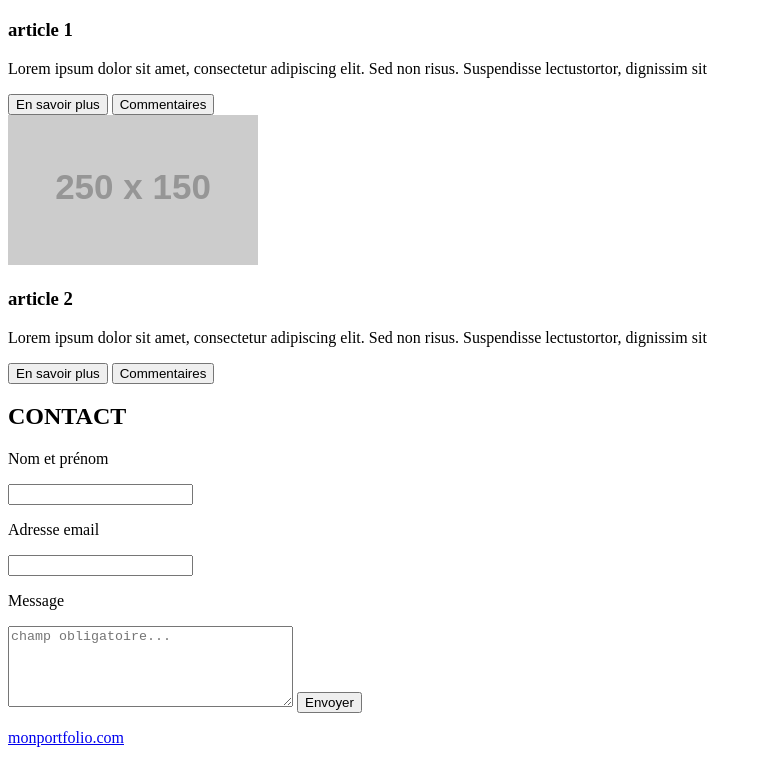
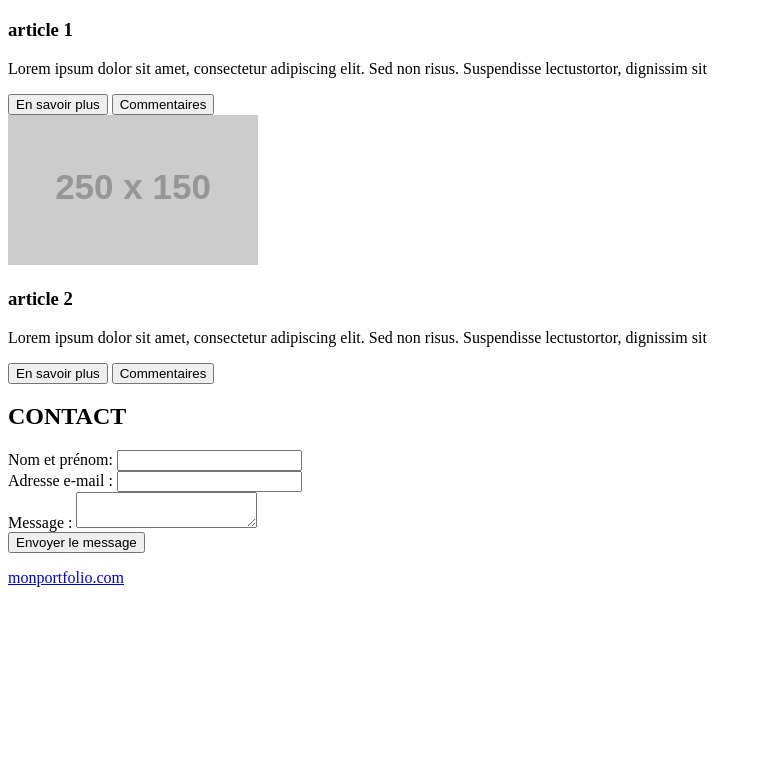
Before and after one commit to ChroniCODER/DonkeySchool, a plain HTML site: page Integration/index.html in a window 1280 px wide. Shown: the part 2114-2877 px from the top of the page, without its empty margins (0-762 px from the left). After the commit the page ends 2717 px from the top, so only its background shows below. Drawn offline with Linux system fonts and the light colour scheme; placeholder pictures from the web are drawn by us.

Commit message:
refonte formulaire div label input

```diff
--- a/Integration/index.html
+++ b/Integration/index.html
@@ -97,15 +97,25 @@
 
 			<section id="contact">    <!-- debut de la section contact -->
 				<h2>CONTACT</h2>
-				<form>
-					<p>Nom et prénom</p>
-					<input type="text">
-					<p>Adresse email</p>
-					<input type="email">
-					<p> Message</p>
-					<textarea id="message" name="message" placeholder="champ obligatoire..." required rows="5" cols="33"></textarea>
-					<button type="submit" >Envoyer</button>
+				<form action="mon-formulaire-de-contact" method="post">
+					<div>
+						<label for="name">Nom et prénom:</label>
+						<input type="text" id="name" name="user_name">
+					</div>
+					<div>
+						<label for="mail">Adresse e-mail :</label>
+						<input type="email" id="mail" name="user_mail">
+					</div>
+					<div>
+						<label for="msg">Message :</label>
+						<textarea id="msg" name="user_message"></textarea>
+					</div>
+					<div class="button">
+						<button type="submit">Envoyer le message</button>
+					</div>
+
 				</form>
+
 			</section>      <!-- fin de la section contact -->
 
 		</main>
```
